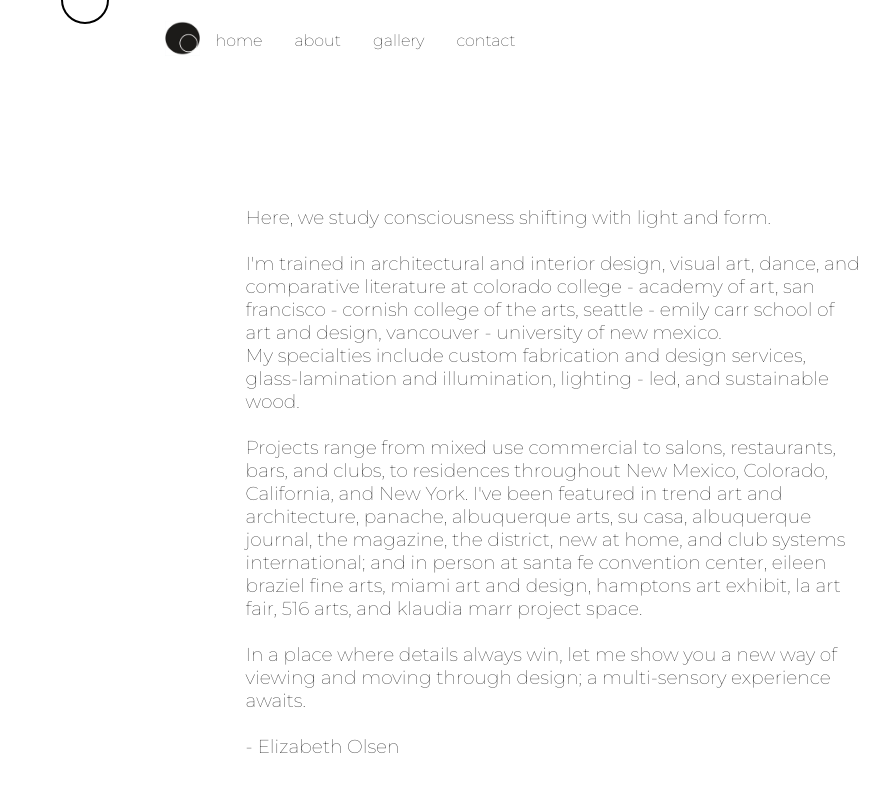
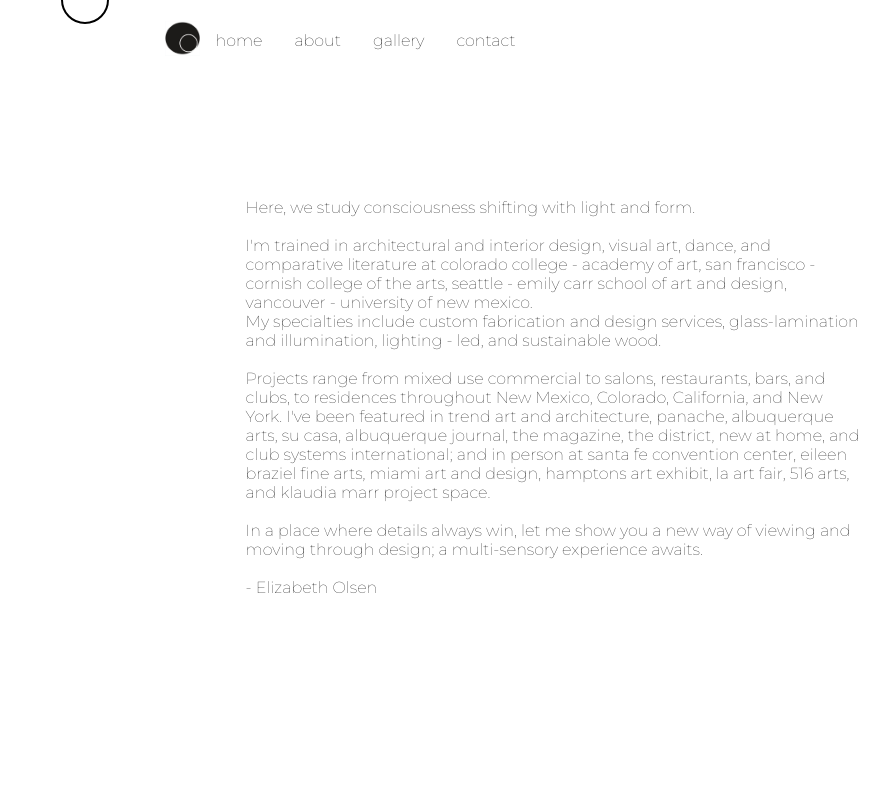
Before and after one commit to aer137/aer137.github.io, a plain HTML site: page about/about.html in a window 1280 px wide. Shown: the full height of the page, 292-1181 px from the left. Drawn offline with nearby package versions, Linux system fonts and the light colour scheme; a web font is replaced by a local one.

Commit message:
playing w fontsize

```diff
--- a/about/about.html
+++ b/about/about.html
@@ -31,7 +31,7 @@
                 <div class="headshot">
                     <img src="../images/headshot.png" alt="headshot" width="50%">
                 </div>
-                <h3 class="about-me-text">
+                <h4 class="about-me-text">
                     <span class="text">
                         <br /><br />
                         Here, we study consciousness shifting with light and form.  <br /><br />
@@ -52,7 +52,7 @@
                         In a place where details always win,  let me show you a new way of viewing and moving through design; a multi-sensory experience awaits. <br /><br />
                         -   Elizabeth Olsen
                     </span>
-                </h3>
+                </h4>
                 <div class="swig">
                     <img src="../images/commercial/swig_bright.png" width="40%" height="70%" >
                 </div>
```
